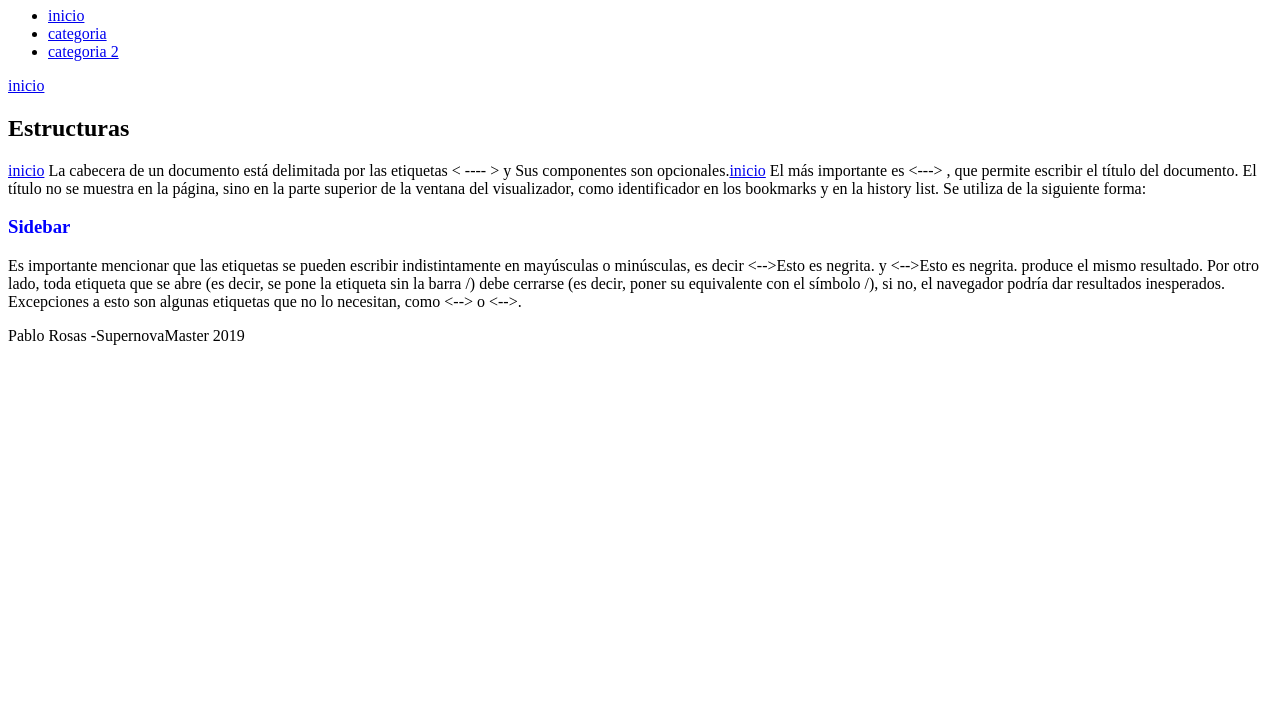
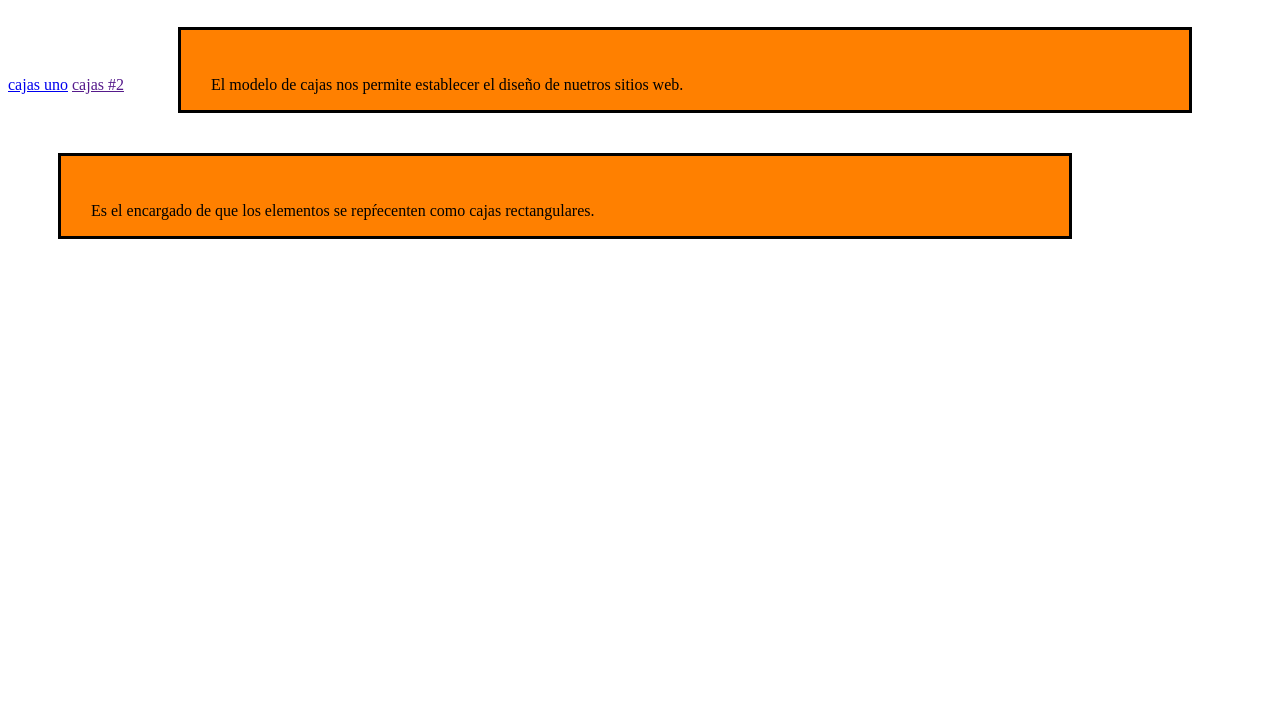
Before and after one commit to patriciohc/ejercicios, a plain HTML site: page pablo/1 index.html in a window 1280 px wide. Shown: the part 73-800 px from the top of the page. Drawn offline with Linux system fonts and the light colour scheme.

Commit message:
cajas css

```diff
--- a/pablo/1 index.html
+++ b/pablo/1 index.html
@@ -1,55 +1,31 @@
 <!DOCTYPE html>
 <html lang="en">
-    <head>
         <meta charset="UTF-8">
+        <link rel="stylesheet" type="text/css" href="style.css" />
 
-        <title>Estructura de Contenido</title>
+   <body>
 
-        <link rel="stylesheet" type="text/css" href="style.css" />
-    </head>
+     <header>
+        <h1>MODELO DE CAJAS </h1>
+        </header>
 
-<body>
+         <a href="no se k" class="green" >cajas uno</a>
 
-   <header>
-        <h1>Lenguaje html y css</h1>
-        <nav>
-          <ul>
-              <li><a href="#">inicio</a></li>
-              <li><a href="#">categoria</a></li>
-              <li><a href="#">categoria 2</a></li>
-              </ul>
-         </nav>
-    </header>
+         <a href=>cajas #2</a>
+         <div>
+            <p> El modelo de cajas nos permite establecer el diseño de nuetros sitios web.</p>
+         </div>
 
-      <section class="wrapper">
-          <a href="#">inicio</a>
-        <section class="main">
-         <article>
-            <h2>Estructuras</h2>
-             <p><a href="#">inicio</a>
-                  La cabecera de un documento está delimitada por las etiquetas
-                  < ---- > y </---- > Sus componentes son opcionales.<a href="#">inicio</a>
-                   El más importante es <---> , que permite escribir el título del documento.
-                    El título no se muestra en la página, sino en la parte superior de la
-                    ventana del visualizador, como identificador en los bookmarks y en
-                    la history list. Se utiliza de la siguiente forma:</p>
-         </article>
+         <div>
+             <p>Es el encargado de que los elementos se repŕecenten como cajas rectangulares.</p>
+         </div>
 
-       </section>
-         <aside>
-             <h3>Sidebar</h3>
-             <p>Es importante mencionar que las etiquetas se pueden escribir
-                 indistintamente en mayúsculas o minúsculas, es decir <-->Esto es
-                     negrita.</--> y <-->Esto es negrita.</--> produce el mismo resultado.
-                      Por otro lado, toda etiqueta que se abre (es decir, se pone la
-                      etiqueta sin la barra /) debe cerrarse (es decir, poner su
-                      equivalente con el símbolo /), si no, el navegador podría dar
-                      resultados inesperados. Excepciones a esto son algunas etiquetas
-                      que no lo necesitan, como <--> o <-->. </p>
-         </aside>
-       </section>
-                 <footer>
-             <p>Pablo Rosas -SupernovaMaster 2019</p>
-                 </footer>
-</body>
+
+
+
+
+
+
+
+   </body>
 </html>
--- a/pablo/style.css
+++ b/pablo/style.css
@@ -1,5 +1,9 @@
-h3 {color: blue}
-
-p {color:black}
-
-a [href="inicio"]{color: brown;font-size: 30px;}
+div{
+    width:75%;
+    height: 20px;
+    background:#ff8000;
+    margin:20px 50px;
+    padding:30px;
+    border:3px solid #000;
+    display:inline-block;
+}
```
